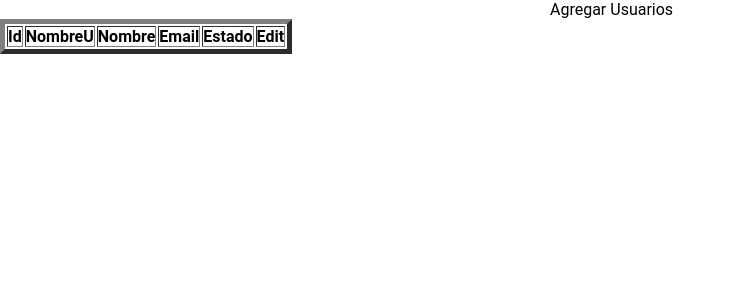
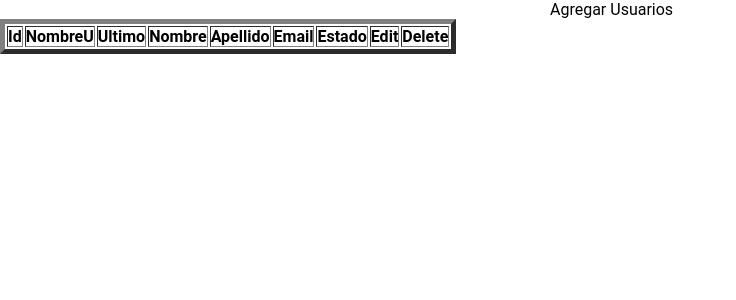
Before and after one commit to DiegoMcs7/proyecto-is2, a Django app: page /retrieve_user/ in a window 1280 px wide. Shown: the part 48-348 px from the top of the page, without its empty margins (0-736 px from the left). Run offline with Django 4.2, Linux system fonts and the light colour scheme; lists and menus that the app fills with data are empty.

Commit message:
Arreglo de CRUD

```diff
--- a/proyecto/account/templates/account/retrieve_user.html
+++ b/proyecto/account/templates/account/retrieve_user.html
@@ -14,22 +14,30 @@
                     <tr>
                         <th>Id</th>
                         <th>NombreU</th>
+                        <th>Ultimo</th>
                         <th>Nombre</th>
+                        <th>Apellido</th>
                         <th>Email</th>
                         <th>Estado</th>
                         <th>Edit</th>
+                        <th>Delete</th>
                     </tr>
                 </thead>
             <tbody>
-                {% for i in args %}
+                {% for i in users %}
+                {% if i.last_login  %}
                 <tr>
                     <td style="padding:10px;">{{i.id}}</td>
+                    <td style="padding:10px;">{{i.username}}</td>
+                    <td style="padding:10px;">{{i.last_login}}</td>
                     <td style="padding:10px;">{{i.first_name}}</td>
                     <td style="padding:10px;">{{i.last_name}}</td>
                     <td style="padding:10px;">{{i.email}}</td>
                     <td style="padding:10px;">{{i.is_active}}</td>
                     <td style="padding:10px;"><a href="{% url 'edit' i.pk %}">Edit</a></td>
+                    <td style="padding:10px;"><a href="{% url 'delete' i.pk %}">Delete</a></td>
                 </tr>
+                {% endif %}
                 {% endfor %}
             </tbody>
             </tbody>
--- a/proyecto/account/urls.py
+++ b/proyecto/account/urls.py
@@ -16,5 +16,6 @@ urlpatterns = [
     path('editp/<int:id>',views.edit,name="editp"),
     path('update/<int:id>',views.update,name="update"),
     path(r'^delete_proyecto/(?P<pk>[0-9]+)/$', views.delete,name="delete"),
+    path(r'^delete_user/(?P<pk>[0-9]+)/$', views.delete_us,name="delete"),
 
 ]
--- a/proyecto/account/views.py
+++ b/proyecto/account/views.py
@@ -5,6 +5,7 @@ from django.contrib.auth import authenticate,login
 from .forms import LoginForm, ProfileForm,UserRegistrationForm,UserEditForm,ProfileEditForm, detailsform
 from django.contrib.auth.decorators import login_required
 from django.contrib import messages
+from django.contrib.auth import get_user_model
 
 @login_required()
 def tablero(request):
@@ -51,8 +52,9 @@ def register(request):
 @login_required
 def edit_us(request,id):
     if request.method == 'POST':
-        user_form = UserEditForm.objects.get(id=id)
-        profile_form = ProfileEditForm(request.POST,instance=object)
+        User = get_user_model()
+        user_form = User.objects.get(id=id)
+        profile_form = User(request.POST,instance=object)
         if user_form.is_valid() and profile_form.is_valid():
             user_form.save()
             profile_form.save()
@@ -60,15 +62,15 @@ def edit_us(request,id):
         else:
             messages.error(request, 'Error al actualizar datos.')
     else:
-        user_form = UserEditForm.objects.get(id=id)
-        profile_form = ProfileEditForm(request.POST,instance=object)
+        user_form = User.objects.get(id=id)
+        profile_form = User(request.POST,instance=object)
     return render(request,'account/edit.html',{'user_form':user_form,'profile_form':profile_form})
 
 def retrieve_user(request):
-    args = Profile.objects.all()
-    print(args)
-    #same here..
-    return render(request, 'account/retrieve_user.html', {'args': args})
+    User = get_user_model()
+    users = User.objects.all()
+
+    return render(request, 'account/retrieve_user.html', {'users': users})
 
 #CRUD PROYECTO
 def index(request):
@@ -98,7 +100,7 @@ def update(request,id):
             form.save()
             object=Proyectos.objects.all()
             messages.success(request,'Se han actualizado los datos!')
-            return render(request,'retrieve.html',{'object':object})
+            return redirect('retrieve')
         else:
             messages.error(request, 'Error al actualizar datos.')
     else:
@@ -111,3 +113,8 @@ def update(request,id):
 def delete(request,pk):
         Proyectos.objects.filter(id=pk).delete()
         return redirect('retrieve')
+
+def delete_us(request,pk):
+        User = get_user_model()
+        User.objects.filter(id=pk).delete()
+        return redirect('retrieve_user')
```
Also changed, not shown: proyecto/account/models.py (line endings or trailing spaces).
